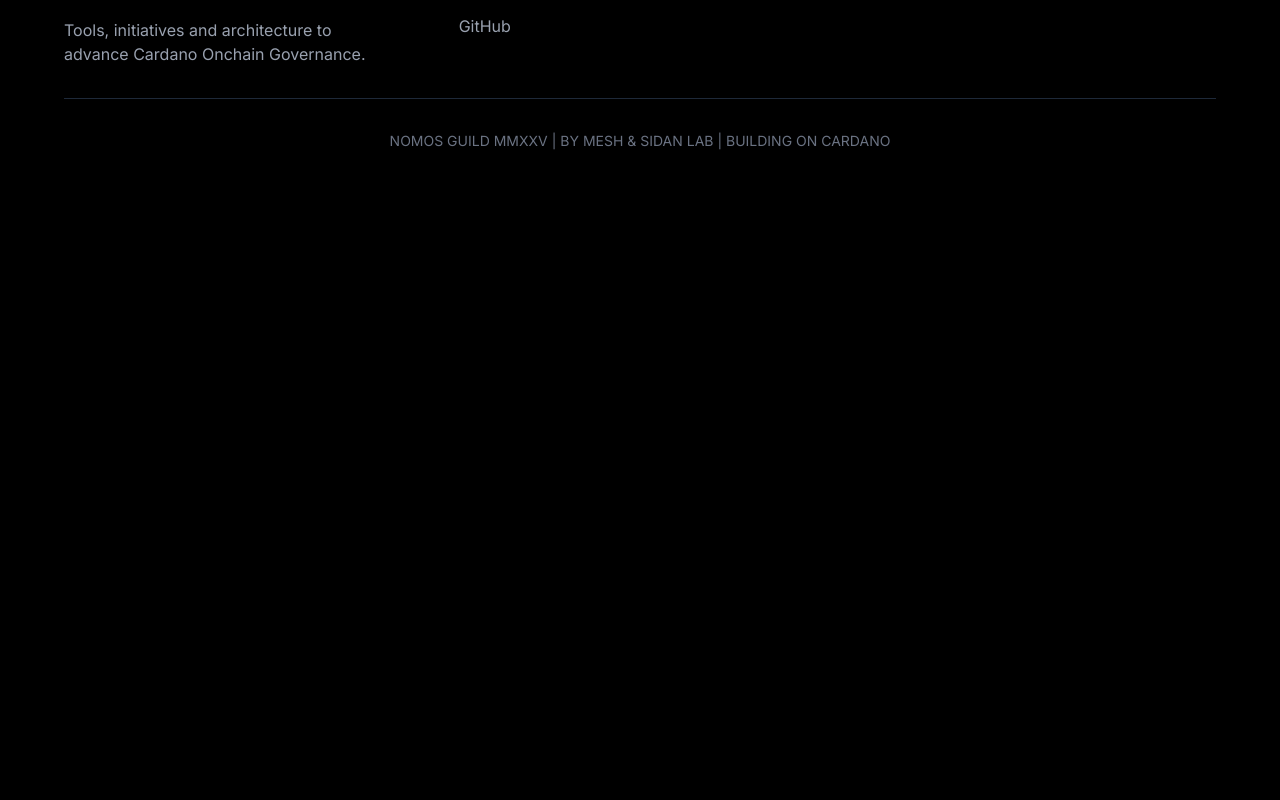
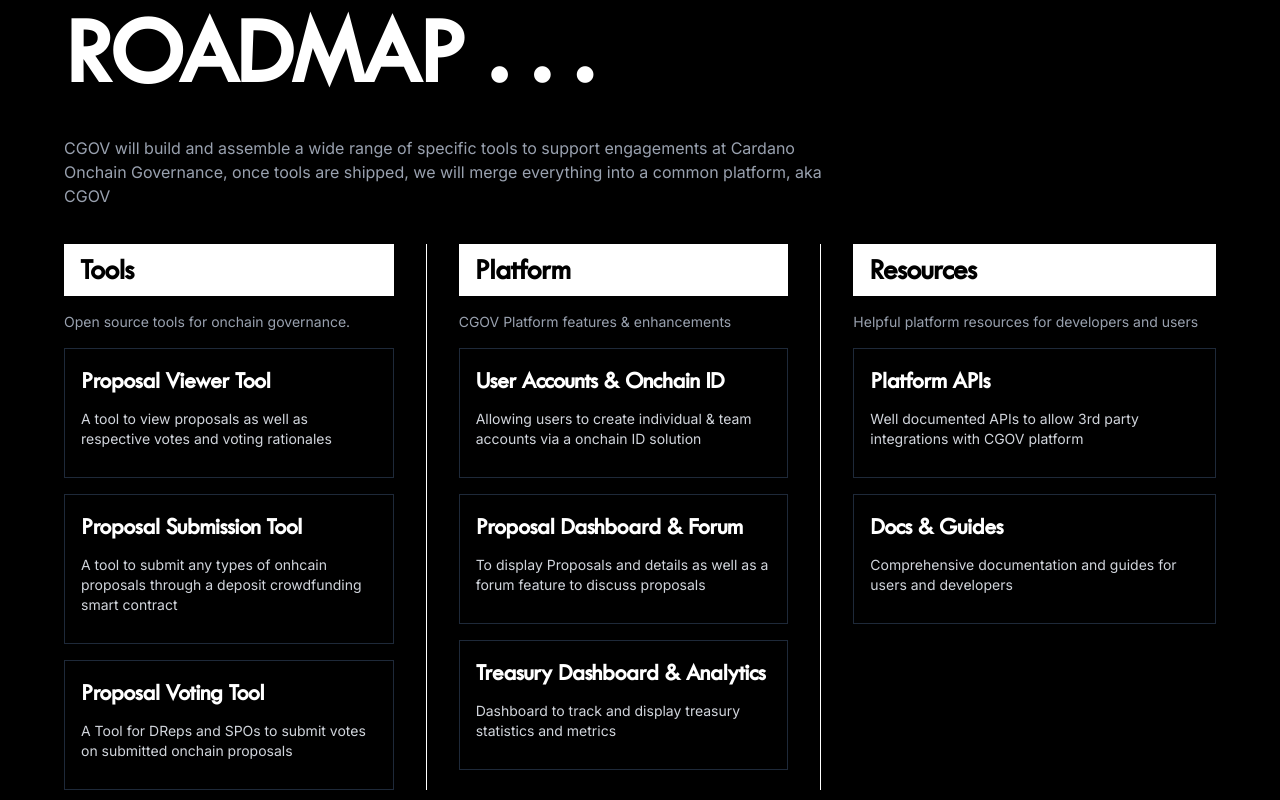
Before and after one commit to nomos-guild/nomos, a Next.js app: page /cgov in a window 1280 px wide. Shown: the part 1080-1880 px from the top of the page. Before the commit the page ends 1279 px from the top, so only its background shows below. Built offline with nearby package versions, Linux system fonts and the light colour scheme.

Commit message:
feat cgov roadmap

```diff
--- a/app/cgov/page.tsx
+++ b/app/cgov/page.tsx
@@ -1,10 +1,42 @@
+"use client";
+
 import Container from "../components/Container";
 import SimpleDivider from "../components/SimpleDivider";
+import TaskCard from "../components/TaskCard";
+import { useEffect, useRef, useState } from "react";
 
 export default function Page() {
+  const [visibleCards, setVisibleCards] = useState<boolean[]>([false, false, false, false]);
+  const cardRefs = useRef<(HTMLDivElement | null)[]>([]);
+
+  useEffect(() => {
+    const observer = new IntersectionObserver(
+      (entries) => {
+        entries.forEach((entry) => {
+          if (entry.isIntersecting) {
+            const index = cardRefs.current.findIndex(ref => ref === entry.target);
+            if (index !== -1) {
+              setVisibleCards(prev => {
+                const newVisible = [...prev];
+                newVisible[index] = true;
+                return newVisible;
+              });
+            }
+          }
+        });
+      },
+      { threshold: 0.1, rootMargin: '0px 0px -50px 0px' }
+    );
+
+    cardRefs.current.forEach((ref) => {
+      if (ref) observer.observe(ref);
+    });
+
+    return () => observer.disconnect();
+  }, []);
+
   return (
     <div className="bg-black">
-      {/* Hero Section - Added top padding */}
       <div className="min-h-[40vh] pt-16 md:pt-24">
         <Container className="h-full">
           <div className="flex h-full flex-col justify-center py-6">
@@ -13,11 +45,6 @@
                 <h1 className="text-[4rem] sm:text-[6rem] md:text-[10rem] lg:text-[16rem] font-bold leading-[0.8] tracking-tighter text-white">
                   CGOV
                 </h1>
-                <p className="text-lg sm:text-xl md:text-2xl leading-relaxed text-gray-300 overflow-hidden text-ellipsis max-w-full">
-                  <span className="whitespace-nowrap sm:whitespace-normal md:whitespace-nowrap">
-                    Cardano Governance Platform
-                  </span>
-                </p>
               </div>
               <div className="flex gap-6 mb-2">
                 <div className="h-1 w-24 md:w-32 bg-white"></div>
@@ -27,28 +54,89 @@
         </Container>
       </div>
 
-      {/* Fibonacci blocks SVG - full width */}
-      <div className="w-full">
+     <div className="w-full">
         <img
           src="/fiboblockz.svg"
           alt="Fibonacci Blocks Pattern"
           className="w-full h-auto"
         />
       </div>
-         {/* Simple white bar divider - full width */}
-      <SimpleDivider width="full" thickness="thin" className="my-12" />
-      {/* Content placeholder */}
-      <div className="py-8">
+
+      <div className="h-64 md:h-96" />
+
+      <div className="py-16 md:py-24">
         <Container>
-          <h2 className="text-3xl md:text-4xl font-bold mb-6 text-white">COMING SOON</h2>
-          <p className="text-gray-300 max-w-2xl">
-            Carefully crafted governance tools
+          <h2 className="text-5xl md:text-8xl font-bold mb-9 text-white">ROADMAP . . .</h2>
+          <p className="text-gray-400 max-w-3xl mb-9">
+            CGOV will build and assemble a wide range of specific tools to support engagements at Cardano Onchain Governance, once tools are shipped, we will merge everything into a common platform, aka CGOV
           </p>
+
+          <div className="grid grid-cols-1 md:grid-cols-3 gap-8">
+            <div className="md:border-r md:border-white md:pr-8">
+              <h3 className="text-2xl md:text-3xl font-bold bg-white text-black mb-4 px-4 py-2 block">Tools</h3>
+              <div className="text-gray-400 text-sm mb-4">Open source tools for onchain governance.</div>
+              <div className="space-y-4">
+                <TaskCard
+                  title="Proposal Viewer Tool"
+                >
+                  A tool to view proposals as well as respective votes and voting rationales
+                </TaskCard>
+                <TaskCard
+                  title="Proposal Submission Tool"
+                >
+                  A tool to submit any types of onhcain proposals through a deposit crowdfunding smart contract
+                </TaskCard>
+                <TaskCard
+                  title="Proposal Voting Tool"
+                >
+                  A Tool for DReps and SPOs to submit votes on submitted onchain proposals
+                </TaskCard>
+              </div>
+            </div>
+
+            <div className="md:border-r md:border-white md:pr-8">
+              <h3 className="text-2xl md:text-3xl font-bold bg-white text-black mb-4 px-4 py-2 block">Platform</h3>
+              <div className="text-gray-400 text-sm mb-4">CGOV Platform features & enhancements</div>
+              <div className="space-y-4">
+                <TaskCard
+                  title="User Accounts & Onchain ID"
+                >
+                  Allowing users to create individual & team accounts via a onchain ID solution
+                </TaskCard>
+                <TaskCard
+                  title="Proposal Dashboard & Forum"
+                >
+                  To display Proposals and details as well as a forum feature to discuss proposals
+                </TaskCard>
+                <TaskCard
+                  title="Treasury Dashboard & Analytics"
+                >
+                  Dashboard to track and display treasury statistics and metrics
+                </TaskCard>
+              </div>
+            </div>
+
+            <div>
+              <h3 className="text-2xl md:text-3xl font-bold bg-white text-black mb-4 px-4 py-2 block">Resources</h3>
+              <div className="text-gray-400 text-sm mb-4">Helpful platform resources for developers and users</div>
+              <div className="space-y-4">
+                <TaskCard
+                  title="Platform APIs"
+                >
+                  Well documented APIs to allow 3rd party integrations with CGOV platform
+                </TaskCard>
+                <TaskCard
+                  title="Docs & Guides"
+                >
+                  Comprehensive documentation and guides for users and developers
+                </TaskCard>
+              </div>
+            </div>
+          </div>
         </Container>
       </div>
 
-      {/* Simple white bar divider - full width */}
-      <SimpleDivider width="full" thickness="thin" className="my-12" />
+      <div className="h-64 md:h-96" />
     </div>
   );
 }
```
